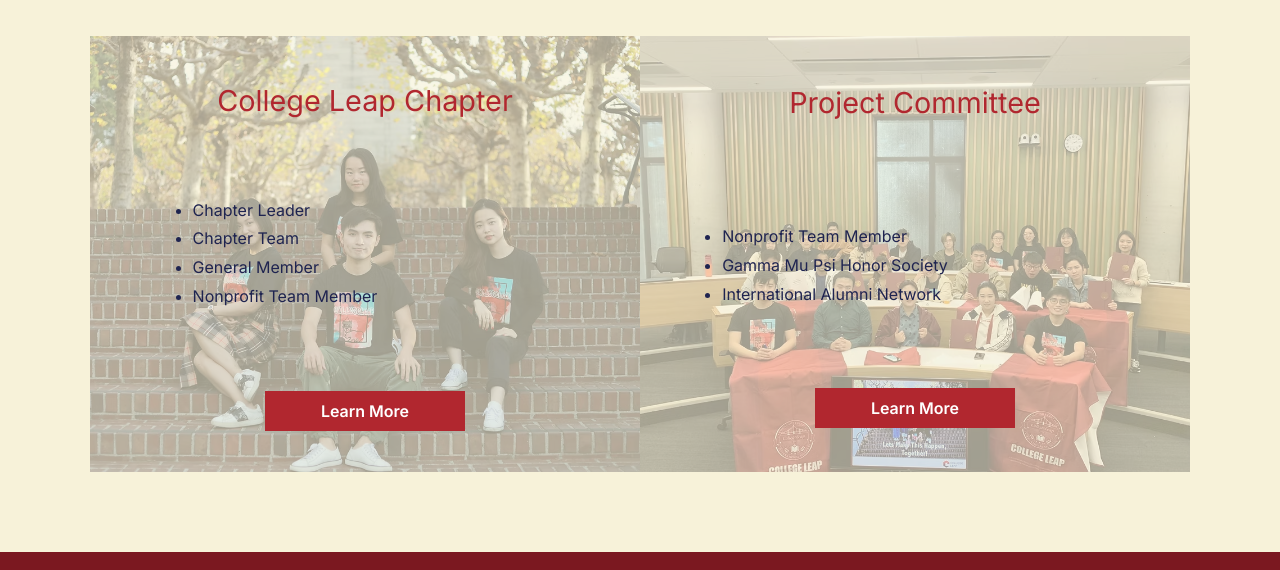
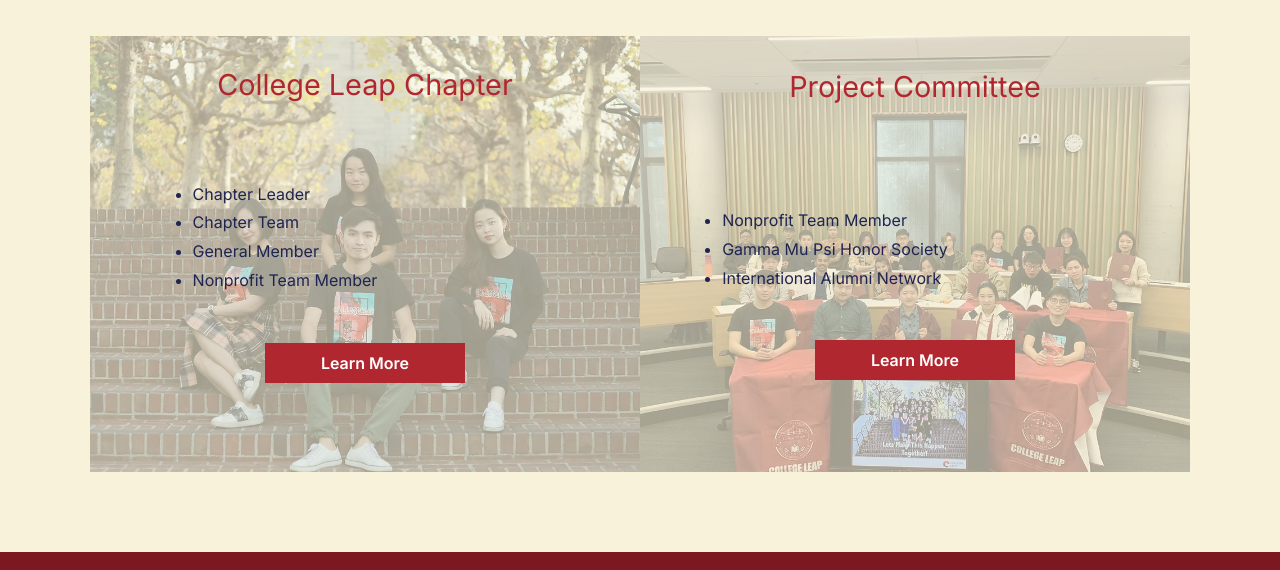
Before and after one commit to Ann-z19/College-leap, a plain HTML site: page index.html in a window 1280 px wide. Shown: the part 4580-5150 px from the top of the page. Drawn offline with Linux system fonts and the light colour scheme.

Commit message:
Update styles.css

```diff
--- a/styles.css
+++ b/styles.css
@@ -962,7 +962,7 @@
   text-align: left;
   margin-right: 10rem;
   padding-top: 3rem;
-  padding-bottom: 5rem;
+  padding-bottom: 3rem;
   font-size: 1rem;
   line-height: 1.8;
 }
@@ -992,7 +992,7 @@
   text-align: left;
   margin-right: 10rem;
   margin-top: 5rem;
-  padding-bottom: 5rem;
+  padding-bottom: 3rem;
   font-size: 1rem;
   line-height: 1.8;
 }
@@ -1003,7 +1003,8 @@
   width: 200px;
   height: 40px;
   text-align: center;
-  padding-top: 0.5rem;
+  padding: 0.5rem 0;
+  margin-bottom: 4rem;
   border-radius: 0;
   color: #fff;
   font-weight: 600;
```
